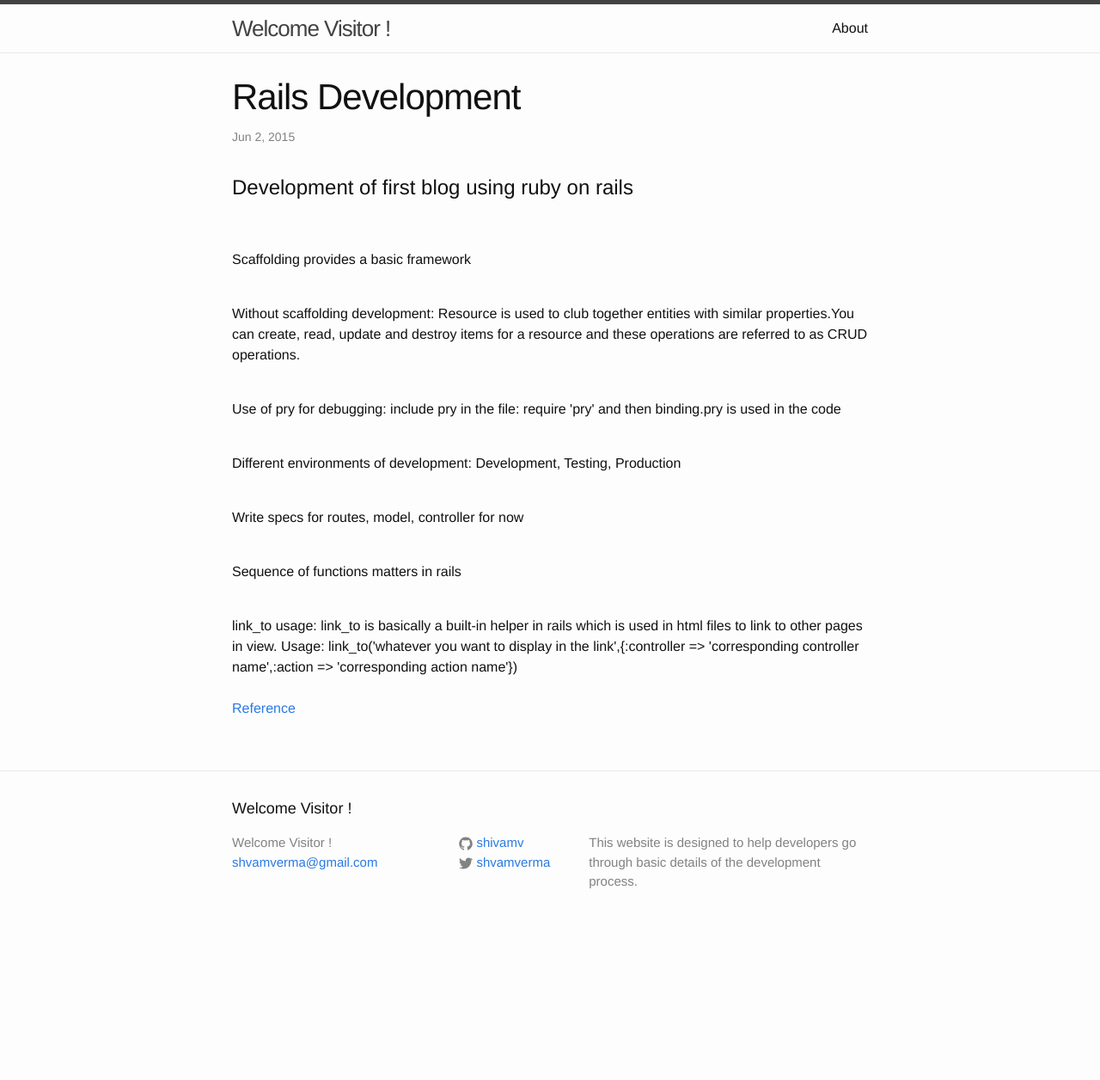
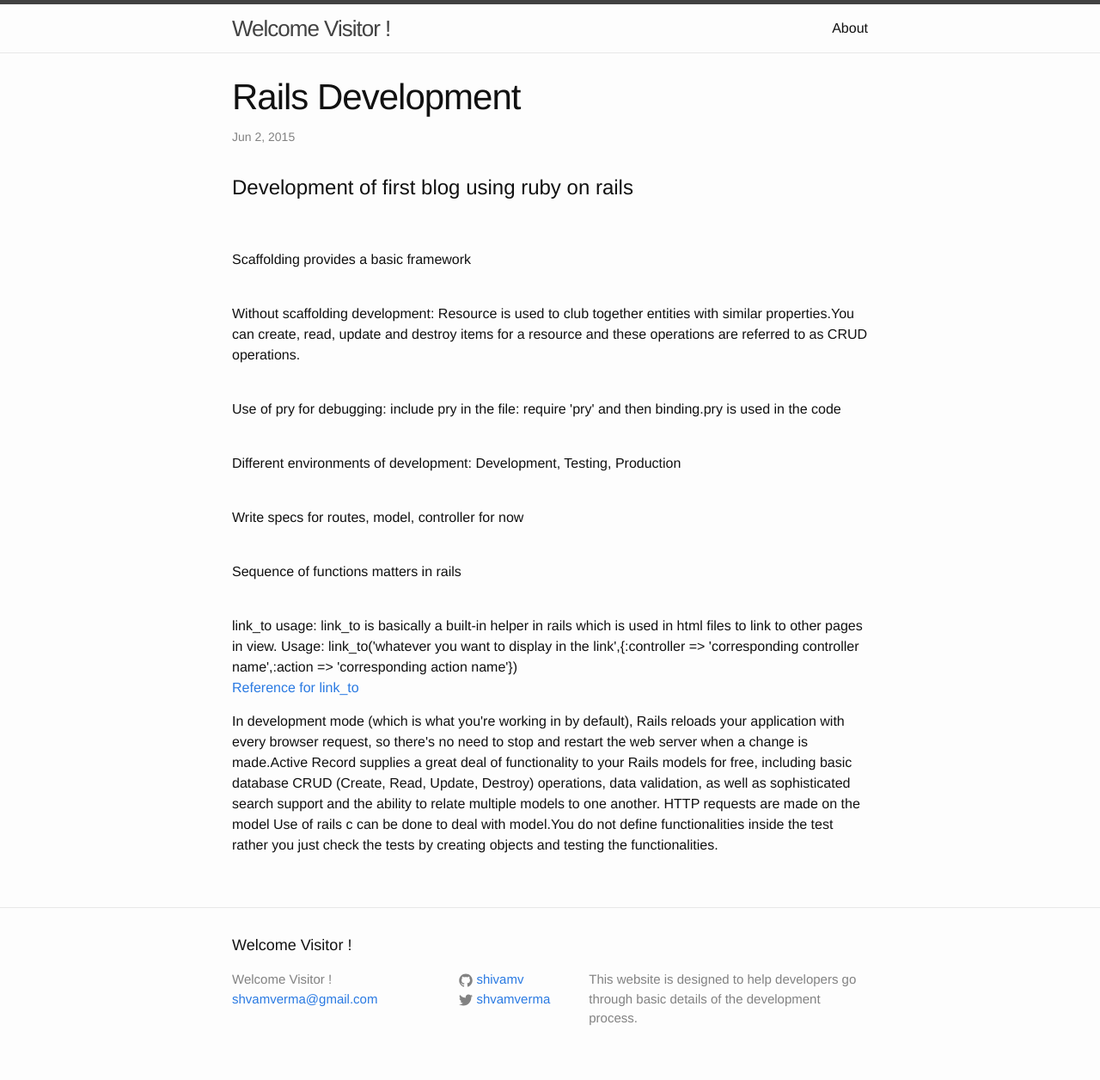
Before and after one commit to shivamv/shi, a Jekyll site: the page built from _posts/2015-06-02-Rails_Development.markdown, in a window 1280 px wide. Shown: the whole page at 86% size. Built offline with Jekyll 4.4.1, drawn with Linux system fonts in a browser that asks for light colours; before the commit the page ends 1097 px from its top, so only the background shows below that.

Commit message:
Edited post

```diff
--- a/_posts/2015-06-02-Rails_Development.markdown
+++ b/_posts/2015-06-02-Rails_Development.markdown
@@ -23,5 +23,10 @@ Development, Testing, Production</p4>
 <p6>Sequence of functions matters in rails</p6> <br>
 <p7>link_to usage: link_to is basically a built-in helper in rails which is used in html files to link to other pages in view.
 Usage: link_to('whatever you want to display in the link',{:controller => 'corresponding controller name',:action => 'corresponding action name'})
-</p7><br>
-<a href ="http://stackoverflow.com/questions/6882207/how-link-to-mechanism-works-in-ruby-on-rails">Reference</a>
+</p7>
+<a href ="http://stackoverflow.com/questions/6882207/how-link-to-mechanism-works-in-ruby-on-rails">Reference for link_to</a>
+<br>
+<p8>In development mode (which is what you're working in by default), Rails reloads your application with every browser request, so there's no need to stop and restart the web server when a change is made.Active Record supplies a great deal of functionality to your Rails models for free, including basic database CRUD (Create, Read, Update, Destroy) operations, data validation, as well as sophisticated search support and the ability to relate multiple models to one another.</p8>
+
+<p9>HTTP requests are made on the model</p9>
+<p10>Use of rails c can be done to deal with model.You do not define functionalities inside the test rather you just check the tests by creating objects and testing the functionalities.</p10>
```
